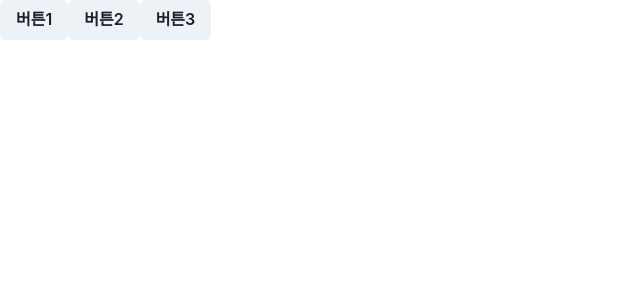
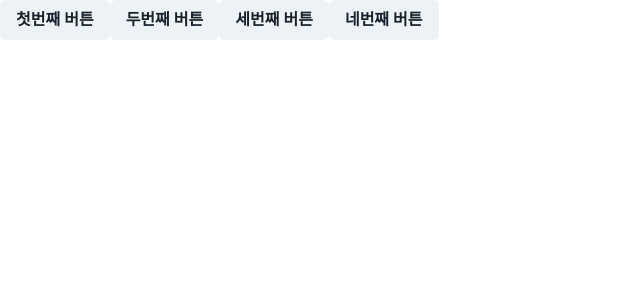
Before and after one commit to Nighteast/react20231031, a React (Create React App) app: page / in a window 1280 px wide. Shown: the top 300 px of the page, without its empty margins (0-640 px from the left). Built offline with nearby package versions, Linux system fonts and the light colour scheme.

Commit message:
prop으로 함수 전달하는 다양한 방법

```diff
--- a/src/App.js
+++ b/src/App.js
@@ -2,26 +2,24 @@
 import { Button } from "@chakra-ui/react";
 
 function App(props) {
-  // 함수명 작성 관습
-  // handle이벤트명
-  function handleClick() {
-    console.log("second");
-  }
-  function handleMouseEnter() {
-    console.log("third");
+  function handleClickButton1() {
+    console.log("1번 버튼 클릭됨");
   }
 
-  function handleMouseLeave() {
-    console.log("4th");
+  function handleClickButton2() {
+    console.log("2번 버튼 클릭됨");
+  }
+
+  function handleButtonClick(number) {
+    console.log(number + "번 버튼 클릭됨");
   }
 
   return (
     <div>
-      <Button onClick={() => console.log("first")}>버튼1</Button>
-      <Button onClick={handleClick}>버튼2</Button>
-      <Button onMouseEnter={handleMouseEnter} onMouseLeave={handleMouseLeave}>
-        버튼3
-      </Button>
+      <Button onClick={handleClickButton1}>첫번째 버튼</Button>
+      <Button onClick={handleClickButton2}>두번째 버튼</Button>
+      <Button onClick={() => handleButtonClick(3)}>세번째 버튼</Button>
+      <Button onClick={() => handleButtonClick(4)}>네번째 버튼</Button>
     </div>
   );
 }
```
